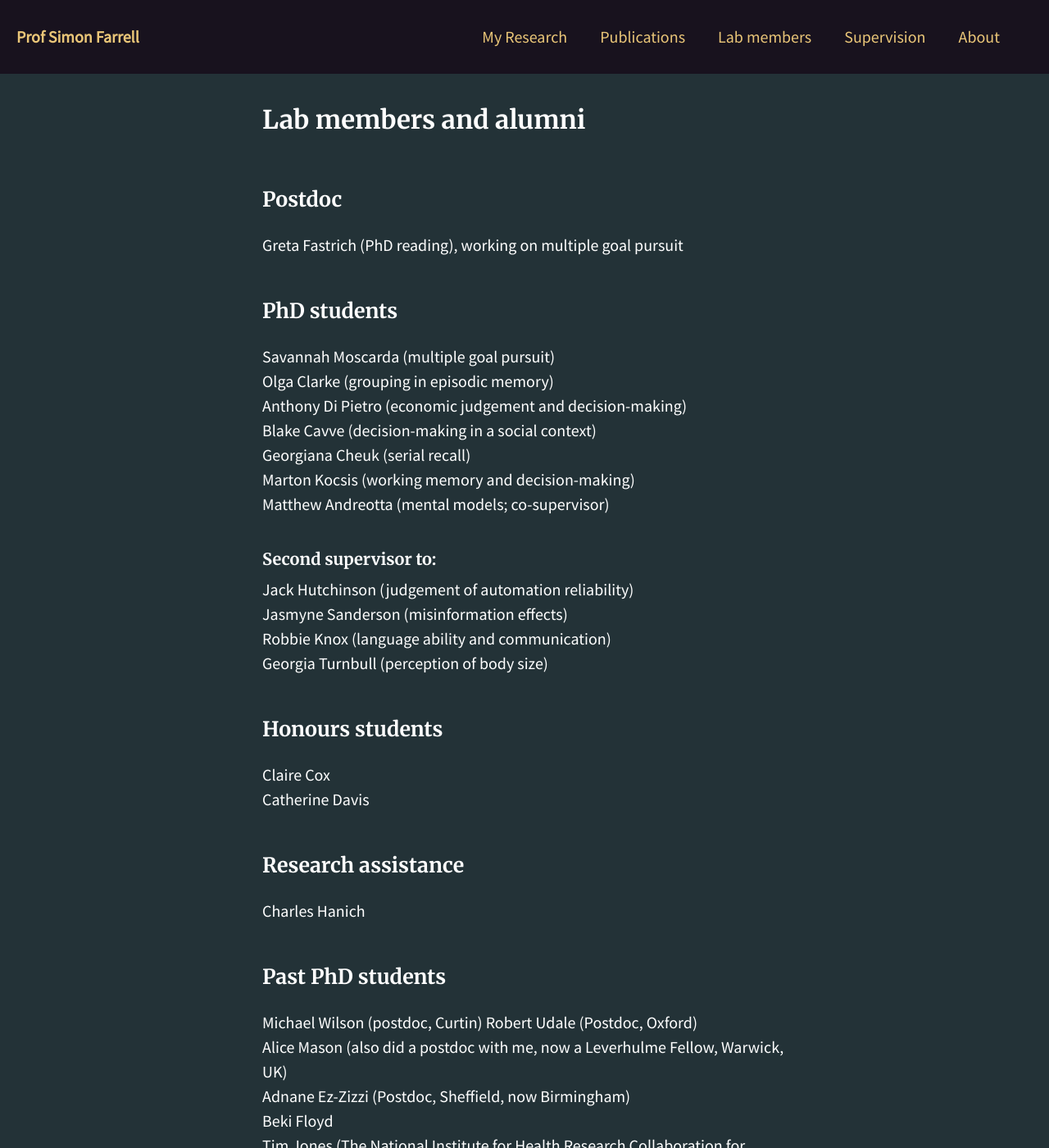
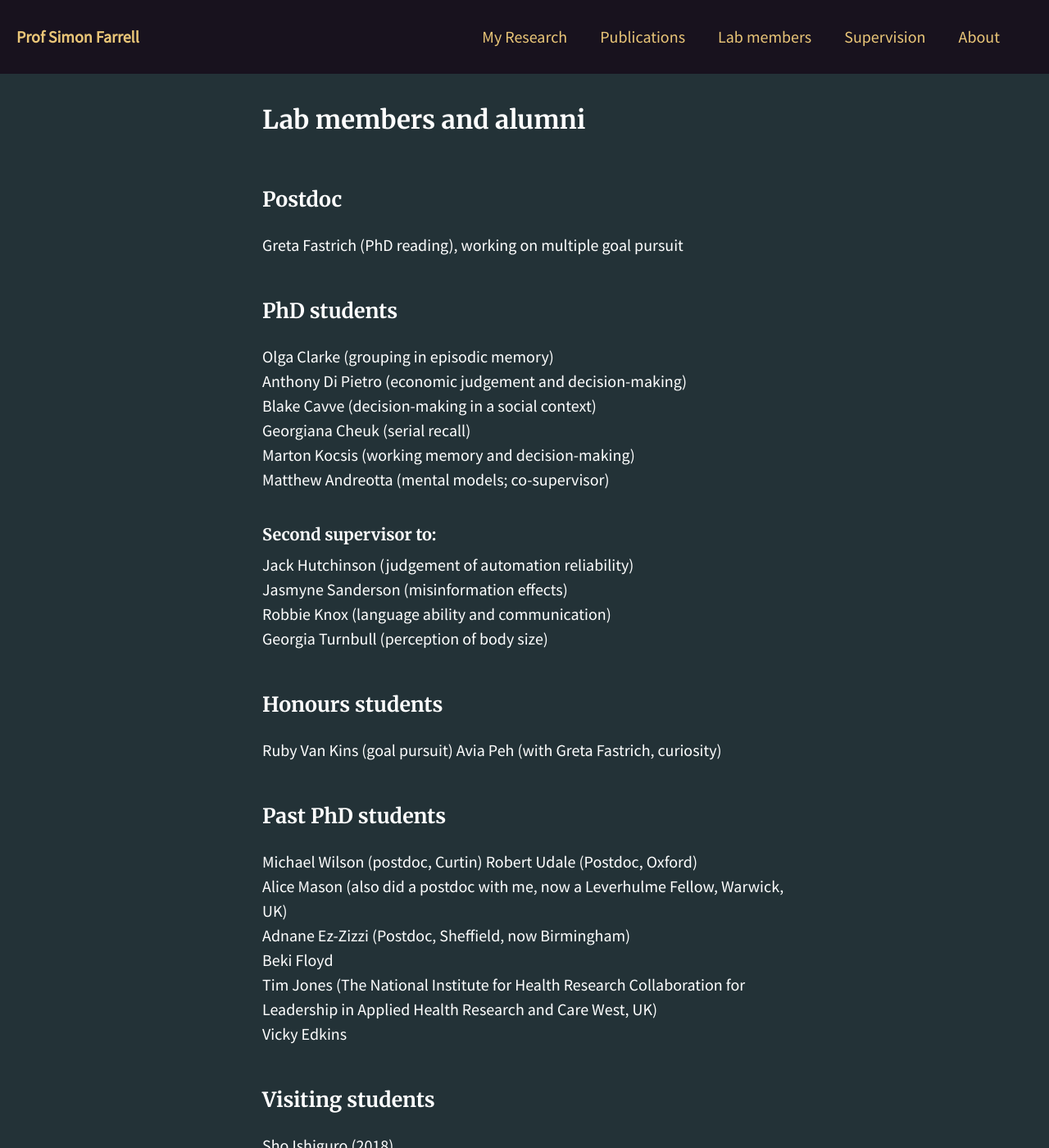
Before and after one commit to psy-farrell/psy-farrell.github.io, a Jekyll site: the page built from _pages/members.md, in a window 1280 px wide and 1400 px high. Shown: the whole window at 82% size. Built offline with Jekyll 4.4.1, drawn with Linux system fonts in a browser that asks for light colours; some of the changed text lies outside the part shown.

Commit message:
updated members 2021

```diff
--- a/_pages/members.md
+++ b/_pages/members.md
@@ -9,7 +9,6 @@
 
 ## PhD students ##
 
-Savannah Moscarda (multiple goal pursuit)
 Olga Clarke (grouping in episodic memory)
 Anthony Di Pietro (economic judgement and decision-making)
 Blake Cavve (decision-making in a social context)
@@ -26,12 +25,8 @@
 
 ## Honours students
 
-Claire Cox
-Catherine Davis
-
-## Research assistance ##
-
-Charles Hanich
+Ruby Van Kins (goal pursuit)
+Avia Peh (with Greta Fastrich, curiosity)
 
 ## Past PhD students ##
 
```
Also changed, not shown: other parts of _pages/members.md (+3 -1 lines).
